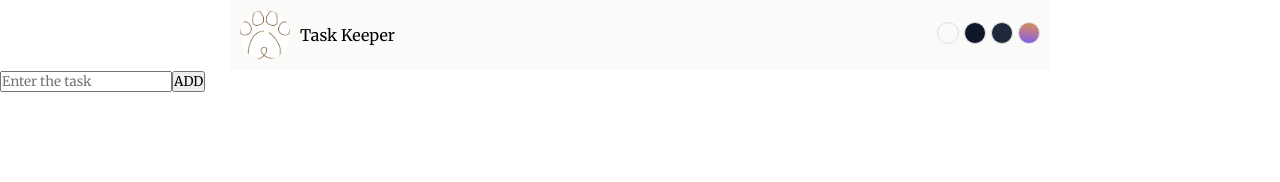
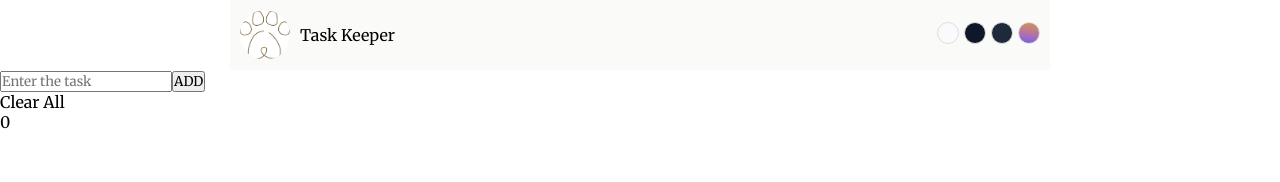
Before and after one commit to anshul-bheniye/task-keeper, a React (Create React App) app: page / in a window 1280 px wide. Shown: the top 182 px of the page. Built offline with nearby package versions, Linux system fonts and the light colour scheme.

Commit message:
add clear all tasks functionality

```diff
--- a/src/components/ShowTask.js
+++ b/src/components/ShowTask.js
@@ -13,8 +13,10 @@ export const ShowTask = ({addTasks, setAddTasks, editTask, setEditTask}) => {
 
   return (
     <div>
+      <p onClick= { ()=>{ setAddTasks('') } } >Clear All</p>
+      <p>{addTasks.length}</p>
       <ul>
-        {addTasks.map((addTask)=>(
+        {addTasks && addTasks.map((addTask)=>(
           <li key={addTask.id}>
             <p>
                 <span className="name">{addTask.name}</span>
```
